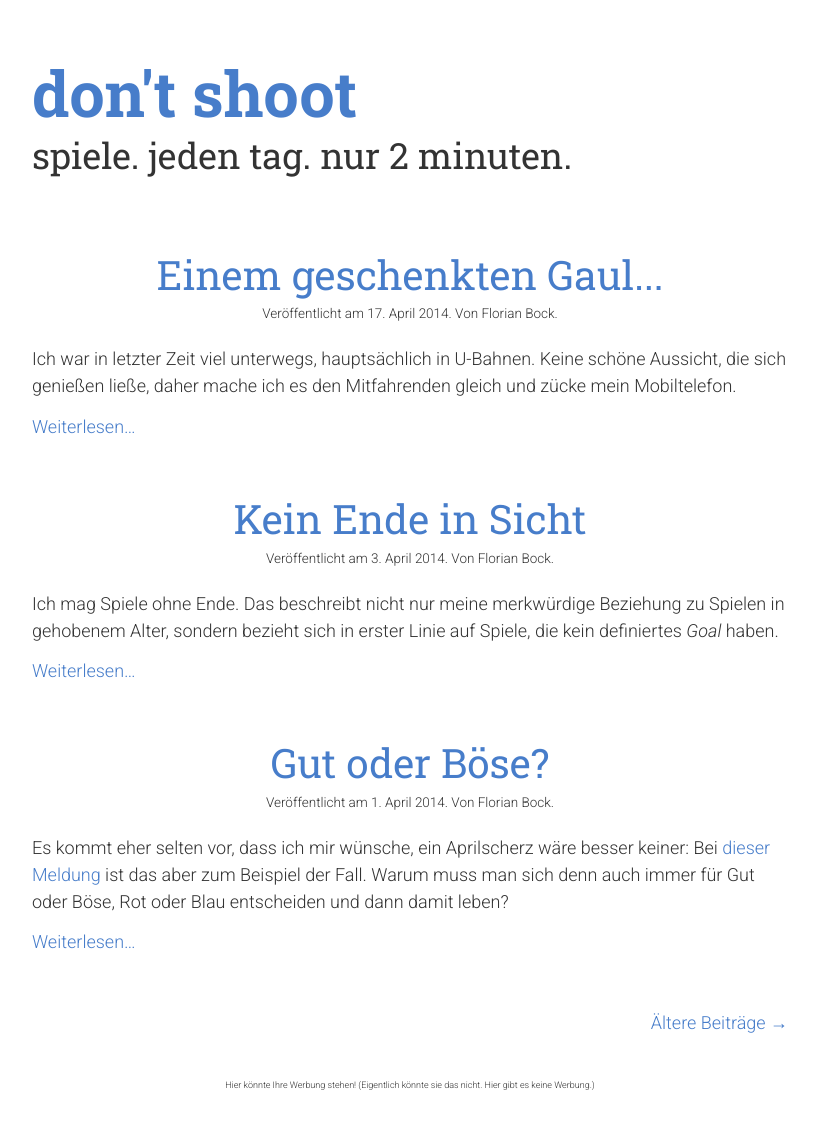
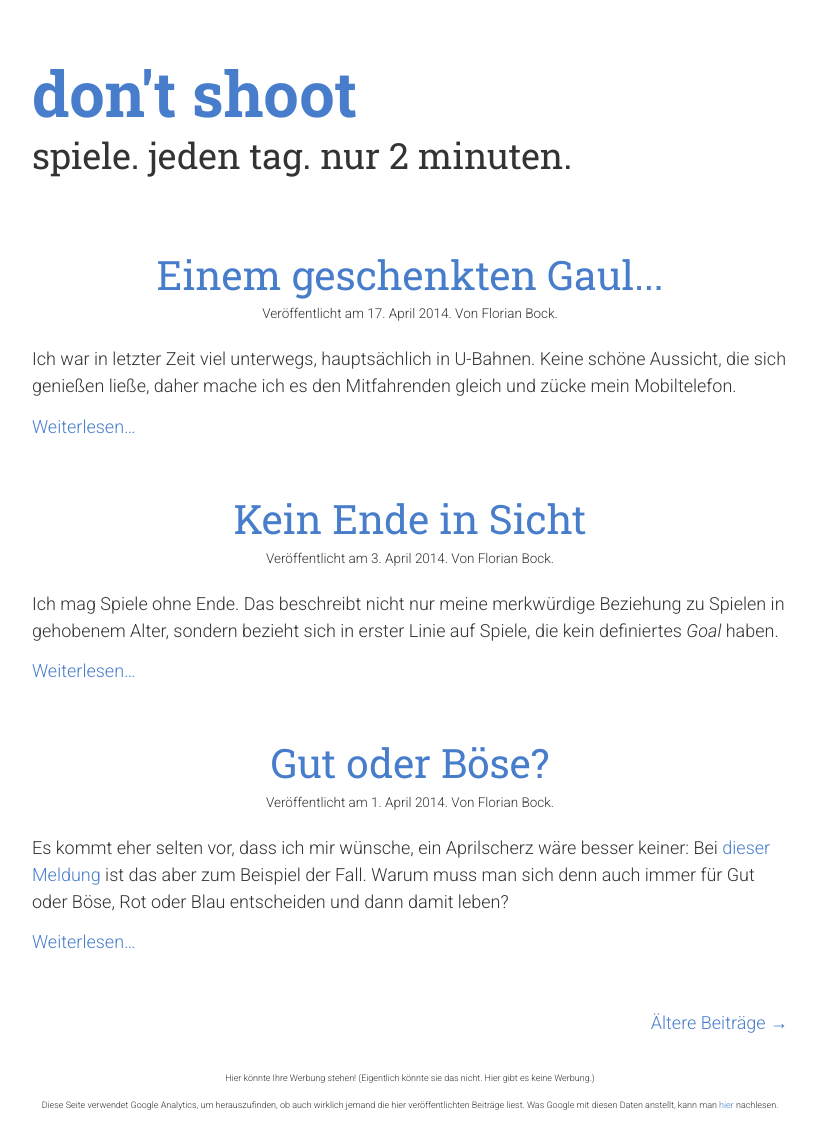
Before and after one commit to bocki/bocki.github.io, a Jekyll site: the page built from index.html, in a window 1280 px wide. Shown: the whole page, without its empty margins (230-1046 px from the left). Built offline with Jekyll 4.4.1, drawn with Linux system fonts in a browser that asks for light colours; Markdown is read by kramdown in place of the engine named in the settings; the list of posts is cut into pages by our own code; before the commit the page ends 1099 px from its top, so only the background shows below that.

Commit message:
added google analytics because i'm a horrible person

```diff
--- a/_includes/footer.html
+++ b/_includes/footer.html
@@ -0,0 +1,10 @@
+<script>
+  (function(i,s,o,g,r,a,m){i['GoogleAnalyticsObject']=r;i[r]=i[r]||function(){
+  (i[r].q=i[r].q||[]).push(arguments)},i[r].l=1*new Date();a=s.createElement(o),
+  m=s.getElementsByTagName(o)[0];a.async=1;a.src=g;m.parentNode.insertBefore(a,m)
+  })(window,document,'script','//www.google-analytics.com/analytics.js','ga');
+
+  ga('create', 'UA-530877-6', 'dontshoot.at');
+  ga('set', 'anonymizeIp', true);
+  ga('send', 'pageview');
+</script>
--- a/_layouts/default.html
+++ b/_layouts/default.html
@@ -11,7 +11,8 @@
     </header>
     {{ content }}
     <footer class="credits">
-      Hier könnte Ihre Werbung stehen! (Eigentlich könnte sie das nicht. Hier gibt es keine Werbung.)
+      <p>Hier könnte Ihre Werbung stehen! (Eigentlich könnte sie das nicht. Hier gibt es keine Werbung.)</p>
+      <p>Diese Seite verwendet Google Analytics, um herauszufinden, ob auch wirklich jemand die hier ver&ouml;ffentlichten Beitr&auml;ge liest. Was Google mit diesen Daten anstellt, kann man <a href="http://www.google.com/intl/de/policies/privacy/partners/" target="_blank">hier</a> nachlesen.
     </footer>
   </div>
 {% include footer.html %}
--- a/assets/_scss/app.scss
+++ b/assets/_scss/app.scss
@@ -56,4 +56,5 @@
 	margin-top: 4em;
 	font-size: $base-font-size * 0.5;
 	text-align: center;
+	line-height: $base-font-size * 0.5 * 1.5;
 }
```
Also changed, not shown: assets/css/app.css (+1 -1 lines).
